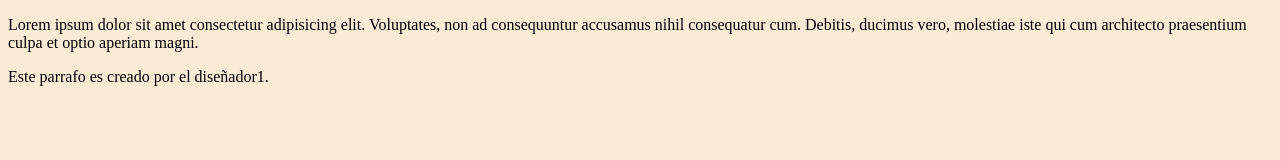
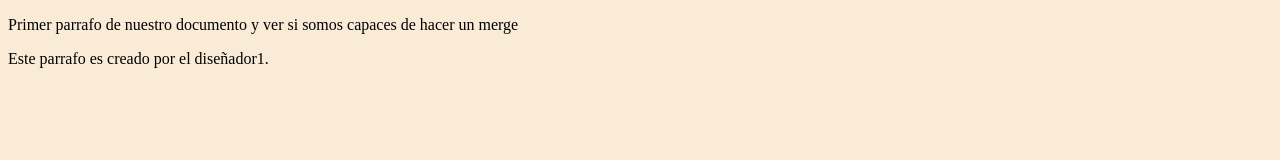
Before and after one commit to fonsy91/ComandosGit, a plain HTML site: page index.html in a window 1280 px wide. Drawn offline with Linux system fonts and the light colour scheme.

Commit message:
modificacion de primer parrafo desde master

```diff
--- a/index.html
+++ b/index.html
@@ -13,14 +13,13 @@
 <body>
 
 
-    <p>Lorem ipsum dolor sit amet consectetur adipisicing elit. Voluptates, non ad consequuntur accusamus nihil
-    consequatur cum. Debitis, ducimus vero, molestiae iste qui cum architecto praesentium culpa et optio aperiam
-    magni.
-    </p>
+    <p>Primer parrafo de nuestro documento y ver si somos capaces de hacer un merge</p>
 
 
     <p>Este parrafo es creado por el diseñador1.</p>
 
 
+
+
 </body>
 </html>
```
